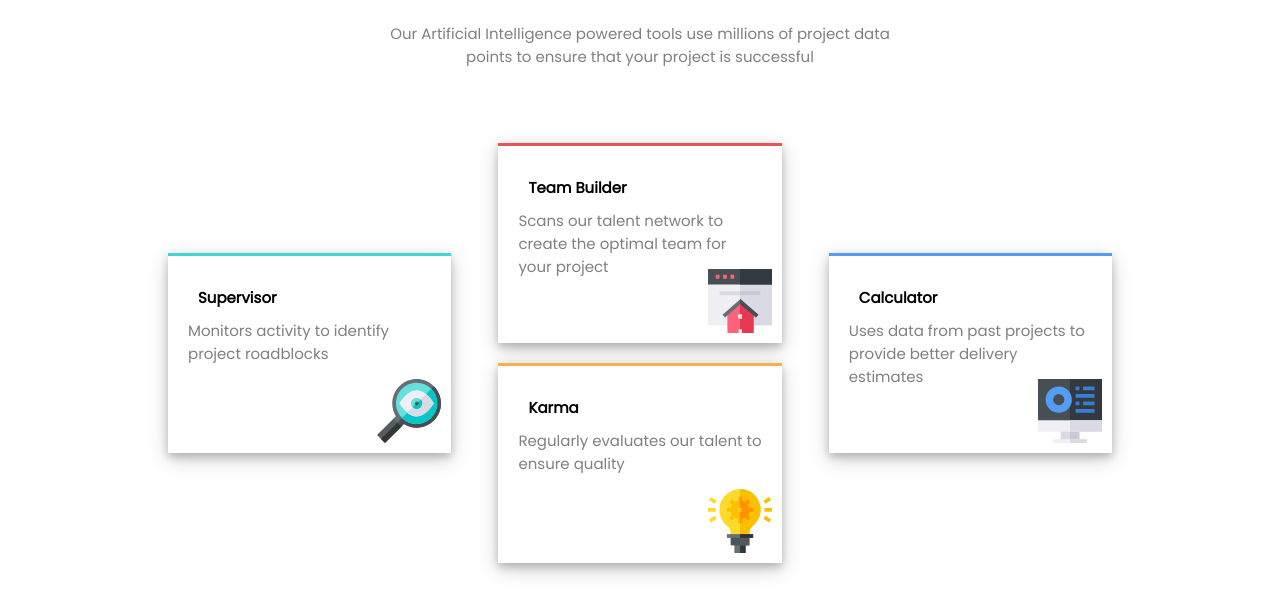
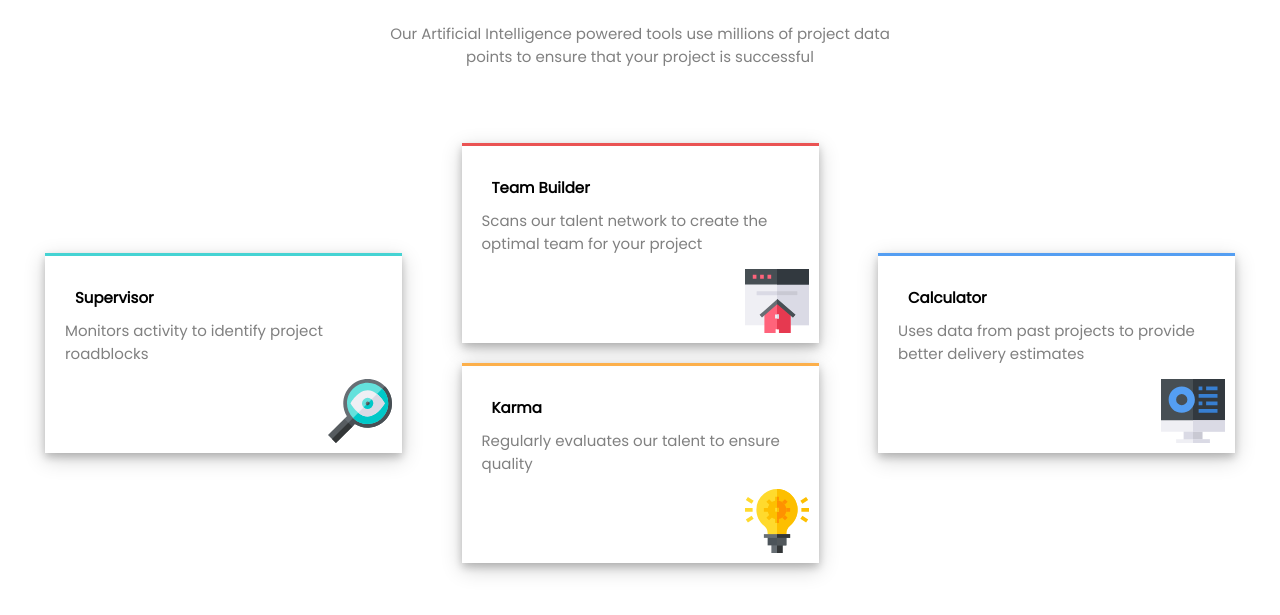
Before and after one commit to jaditi930/Four-Card-Feature-Section-Component, a plain HTML site: page index.html in a window 1280 px wide. Shown: the part 131-746 px from the top of the page. Drawn offline with Linux system fonts and the light colour scheme.

Commit message:
Style improved

```diff
--- a/style.css
+++ b/style.css
@@ -26,7 +26,6 @@
     display: flex;
     padding: 20px;
     justify-content: space-between;
-    width: 80%;
     margin-top: 50px;
 }
 .card{
@@ -65,7 +64,7 @@ right: 10px;
     border-top: 3px solid hsl(212, 86%, 64%);
 }
 
-@media (max-width:1250px) {
+@media (max-width:975px) {
     .cards{
         width: 100%;
         flex-direction: column;
```
